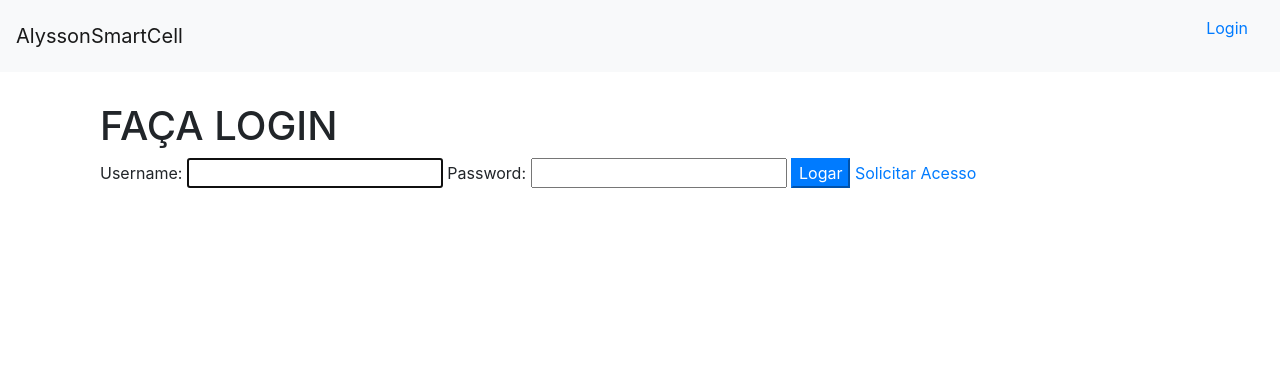
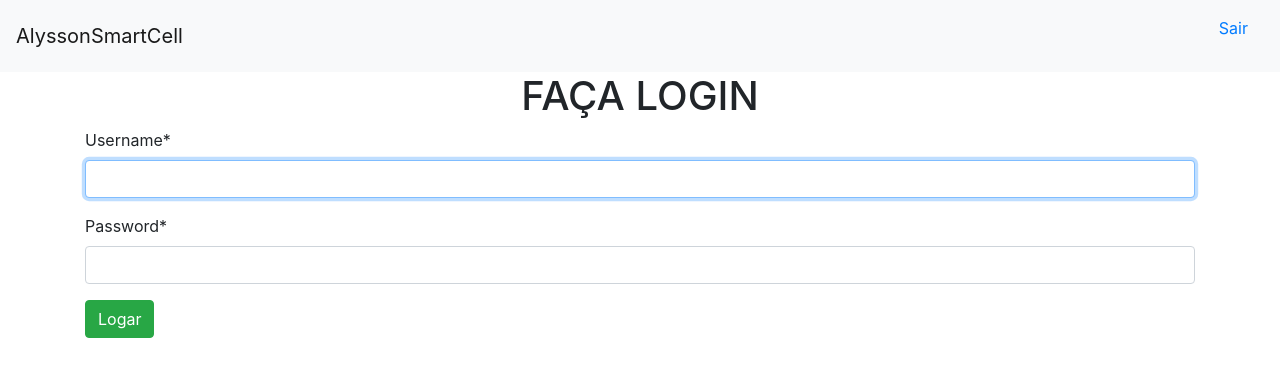
Before and after one commit to AlyssonSmartCell/ASC-Sistem-Web, a Django app: page / in a window 1280 px wide. Shown: the top 377 px of the page. Run offline with Django 4.2, Linux system fonts and the light colour scheme; some libraries are stand-ins or nearby versions.

Commit message:
inicio da pagina principal e correção do redirecionamento apos login

```diff
--- a/ASC_web_sis/ASC_web_sis/settings.py
+++ b/ASC_web_sis/ASC_web_sis/settings.py
@@ -124,9 +124,6 @@ STATIC_URL = 'static/'
 # https://docs.djangoproject.com/en/4.2/ref/settings/#default-auto-field
 
 DEFAULT_AUTO_FIELD = 'django.db.models.BigAutoField'
-
 CRISPY_ALLOWED_TEMPLATE_PACKS = 'bootstrap5'
-
 CRISPY_TEMPLATE_PACK = 'bootstrap5'
-
-LOGIN_REDIRECT_URL = 'register'
+LOGIN_REDIRECT_URL = 'inicial/'
--- a/ASC_web_sis/ASC_web_sis/urls.py
+++ b/ASC_web_sis/ASC_web_sis/urls.py
@@ -27,7 +27,7 @@ urlpatterns = [
     path('conta/', views_users.novo_usuario, name='novo_usuario'),
     path('',auth_views.LoginView.as_view(template_name='users/login.html'), name='login'),
     path('logout/',auth_views.LogoutView.as_view(template_name='users/logout.html'), name='logout'),
-    path('p/', views_users.pagina_inicial),
+    path('inicial/', views_users.pagina_inicial),
 
 
 
--- a/ASC_web_sis/users/templates/users/base.html
+++ b/ASC_web_sis/users/templates/users/base.html
@@ -15,7 +15,7 @@
         <a class="navbar-brand" href="#">AlyssonSmartCell</a>
         <ul style="list-style: none;">
             <li style="float: left;">
-                <a class="nav-item nav-link" href="#">Login</a>
+                <a class="nav-item nav-link" href="#">Sair</a>
             </li>
         </ul>
       </nav>
--- a/ASC_web_sis/users/templates/users/login.html
+++ b/ASC_web_sis/users/templates/users/login.html
@@ -1,12 +1,13 @@
 {% extends 'users/base.html' %}
 {% block conteudo %}
-<div class="container" style="padding: 30px;">
-    <h1>FAÇA LOGIN</h1>
+{% load crispy_forms_tags %}
+<div class="container", >
+    <h1 style="text-align: center; ">FAÇA LOGIN</h1>
     <form method="post">
         {% csrf_token %}
-        {{ form }}
-        <button class="btn-primary" type="submit">Logar</button>
-        <a href="{% url 'login' %}">Solicitar Acesso</a>
+        {{ form | crispy }}
+        <button class="btn btn-success" type="submit">Logar</button>
+
 
     </form>
 </div>
```
Also changed, not shown: ASC_web_sis/users/templates/users/inicial.html (+10 -5 lines), ASC_web_sis/db.sqlite3.
